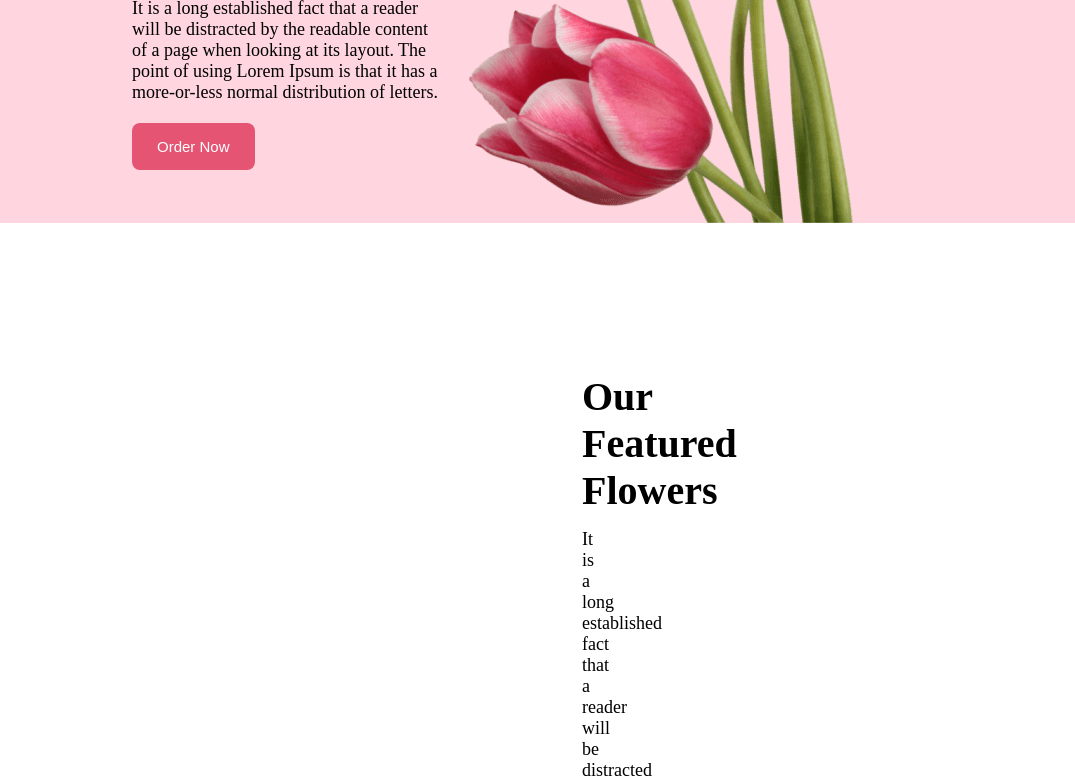
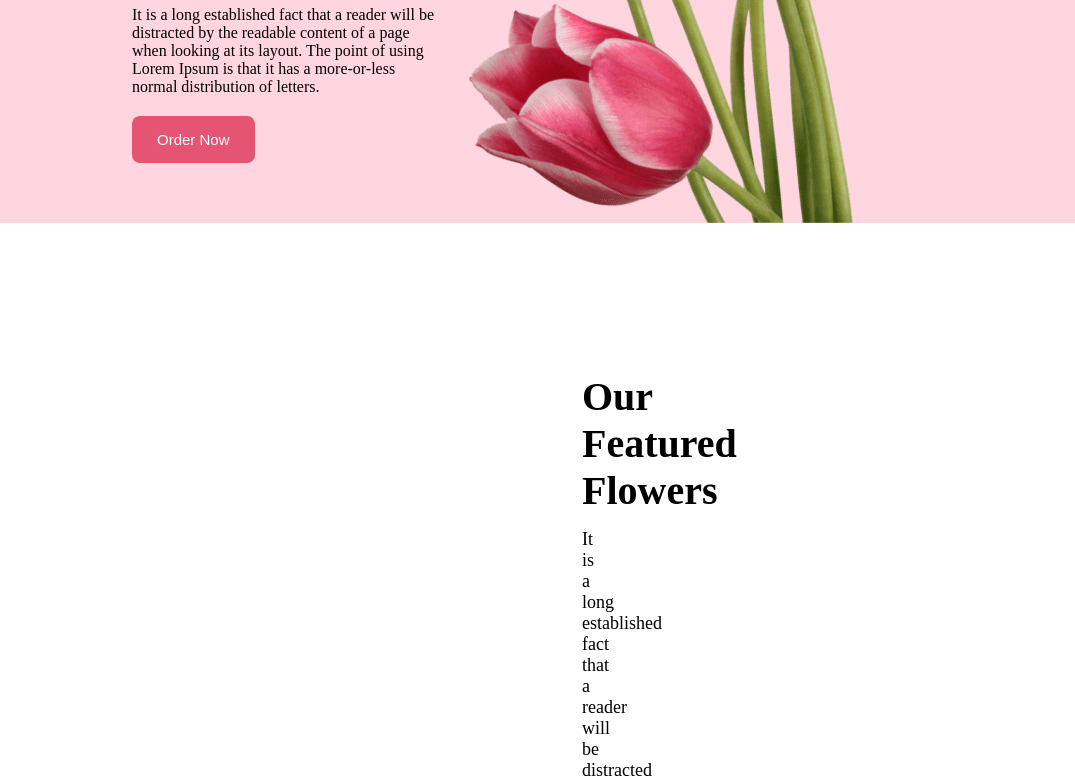
Before and after one commit to hunterweb-yas/1st-assignment, a plain HTML site: page index.html in a window 1280 px wide. Shown: the part 692-1475 px from the top of the page, without its empty margins (118-1193 px from the left). Drawn offline with Linux system fonts and the light colour scheme.

Commit message:
assignment complete

```diff
--- a/styles/style.css
+++ b/styles/style.css
@@ -13,11 +13,7 @@ a {
     text-decoration: none;
 }
 
-p {
-    /* color: #272727; */
-    font-size: 18px;
 
-}
 
 
 
```
